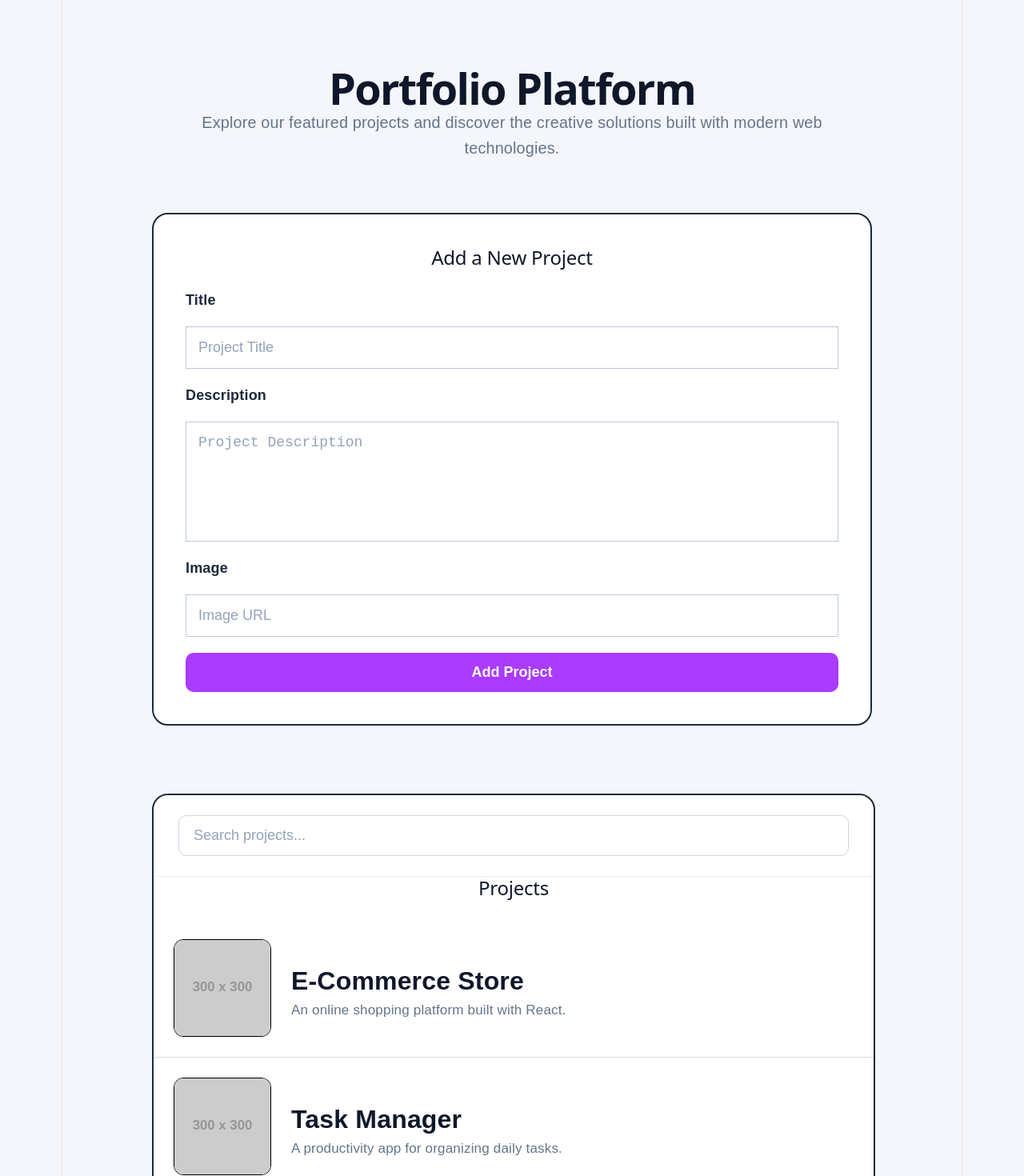
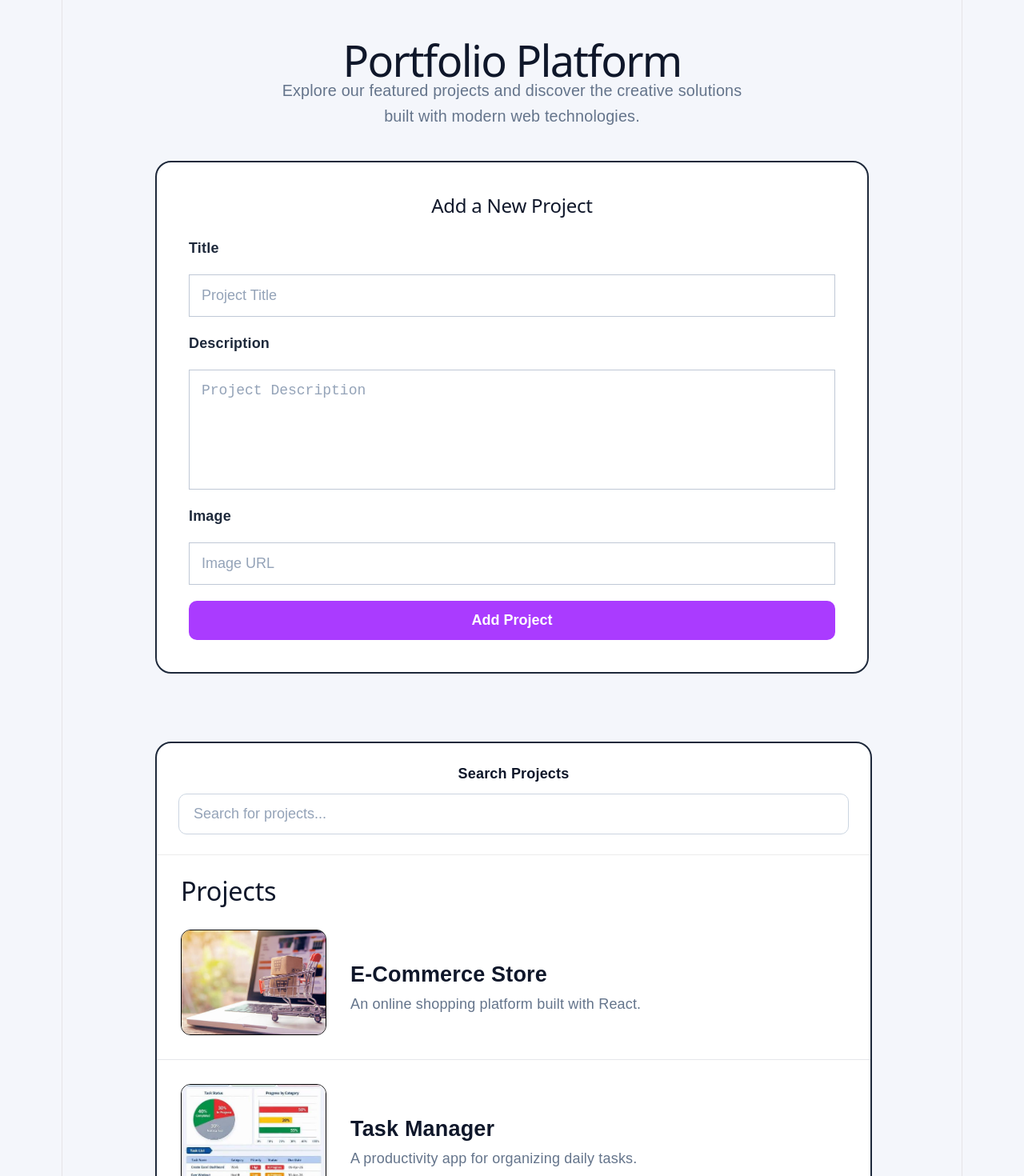
Before and after one commit to modidi/portfolio-platform, a React (Vite) app: page / in a window 1280 px wide. Shown: the top 1470 px of the page at 80% size. Built offline with nearby package versions, Linux system fonts and the light colour scheme.

Commit message:
feat: more updates on styles in css

```diff
--- a/src/App.css
+++ b/src/App.css
@@ -5,28 +5,28 @@ body {
   color: #1e293b;
 }
 .app {
-  max-width: 900px;
+  max-width: 950px;
   margin: 0 auto;
-  padding: 25px;
+  padding: 30px 20px;
 }
 
 .header {
   text-align: center;
-  margin-bottom: 35px;
-  padding: 40px 0 30px;
+  margin-bottom: 40px;
 }
 
 
 .header h1 {
   font-size: 3rem;
-  font-weight: 700;
+  margin-bottom: 10px;
   color: #0f172a;
-  margin-bottom: 15px;
 }
 
 .header p {
   font-size: 1.1rem;
   color: #64748b;
+  max-width: 600px;
+  margin: 0 auto;
   line-height: 1.6;
 }
 
@@ -39,6 +39,13 @@ body {
 .search-bar {
   padding: 25px;
   border-bottom: 1px solid #ececec;
+}
+
+.search-bar label {
+  display:block;
+  font-weight: 600;
+  margin-bottom: 12px;
+  color: #0f172a;
 }
 
 .search-bar input {
@@ -149,23 +156,26 @@ body {
  flex-direction: column;
 }
 
-section h2 {
-  text-align: center;
-  color:#0f172a;
-  margin-bottom: 25px;
+.project-section h2 {
+  padding: 25px 30px 0;
+  color: #0f172a;
+  margin: 0;
+  text-align: left;
+  font-size: 1.8rem;
 }
 
 .project-card {
   display: flex;
   align-items: center;
-  gap: 25px;
-  padding: 25px;
-  border-bottom: 1px solid #ddd;
-  transition: transform .3s ease;
+  gap: 30px;
+  padding: 30px;
+  border-bottom: 1px solid #e5e7eb;
+  transition: background-color 0.2s ease, transform .0.2s ease;
 }
 
 .project-card:hover {
- background: #fafafa;
+ background: #f8fafc;
+ transform: translateY(-2px);
 }
 
 .project-card:last-child {
@@ -173,27 +183,29 @@ section h2 {
 }
 
 .project-card img {
-  width: 120px;
-  height: 120px;
+  width: 180px;
+  height: 130px;
   object-fit: cover;
   border-radius: 12px;
   border: 1px solid black;
+  flex-shrink: 0;
 }
 
 .project-info {
   text-align: left;
+  flex: 1;
 }
 
 .project-info h3 {
   margin: 0 0 10px;
-  font-size: 32px;
+  font-size: 1.5rem;
   color: #0f172a;
 }
 
 .project-info p {
   color: #64748b;
   margin: 0;
-  font-size: 17px;
+  font-size: 1rem;
   line-height: 1.6;
 }
 
--- a/src/App.jsx
+++ b/src/App.jsx
@@ -4,6 +4,9 @@ import Header from "./components/Header";
 import ProjectForm from "./components/ProjectForm";
 import SearchBar from "./components/SearchBar";
 import ProjectList from "./components/ProjectList";
+import ecommerce from "./assets/ecommerce.jpg";
+import task from "./assets/task.jpg";
+import recipeFinder from "./assets/recipe.jpg";
 
 function App() {
     const [projects, setProjects] = useState([
@@ -11,21 +14,21 @@ function App() {
         id: 1,
         title: "E-Commerce Store",
         description: "An online shopping platform built with React.",
-        image: "https://via.placeholder.com/300",
+        image: ecommerce,
       },
 
       {
         id: 2,
         title: "Task Manager",
         description: "A productivity app for organizing daily tasks.",
-        image: "https://via.placeholder.com/300",
+        image: task,
       },
 
       {
         id: 3,
         title: "Recipe Finder",
         description: "A web application for searching recipes by ingredient or meal name.",
-        image: "https://via.placeholder.com/300",
+        image: recipeFinder,
       },
     ]);
 
--- a/src/components/ProjectList.jsx
+++ b/src/components/ProjectList.jsx
@@ -15,7 +15,7 @@ function ProjectList({ projects, searchTerm }) {
     }
 
     return (
-        <section>
+        <section className="project-section">
             <h2>Projects</h2>
 
             <div className="project-list">
--- a/src/components/SearchBar.jsx
+++ b/src/components/SearchBar.jsx
@@ -3,9 +3,10 @@ function SearchBar({searchTerm, setSearchTerm}) {
       <section>
 
         <div className="search-bar">
+            <label htmlFor="search">Search Projects</label>
           <input
             type="text"
-            placeholder="Search projects..."
+            placeholder="Search for projects..."
             value={searchTerm}
             onChange={(event) => setSearchTerm(event.target.value)}
           />
```
